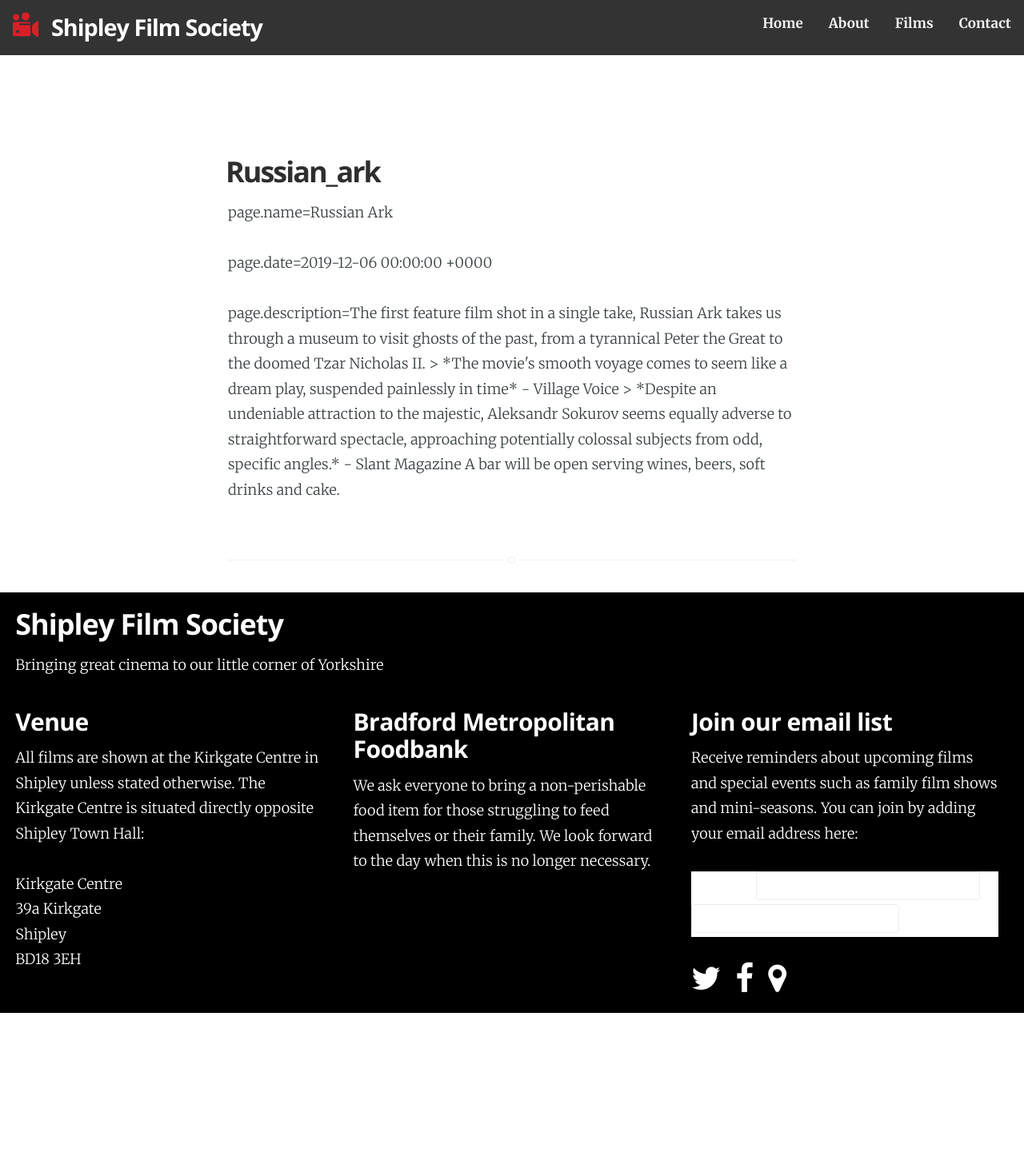
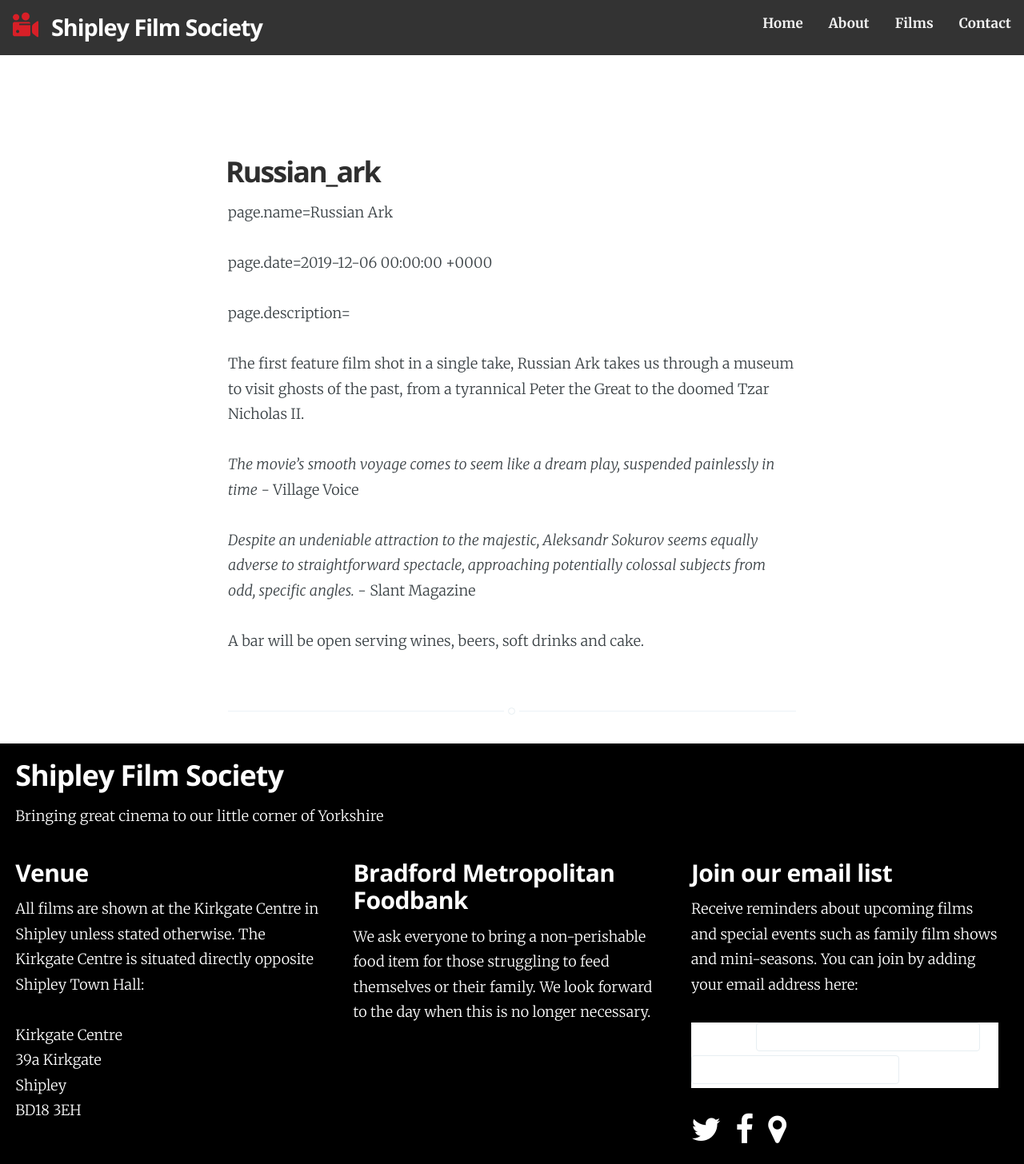
Before and after one commit to caprenter/shipley-film-society, a Jekyll site: the page built from _poc-films/russian_ark.md, in a window 1280 px wide. Shown: the whole page at 80% size. Built offline with Jekyll 4.4.1, drawn with Linux system fonts in a browser that asks for light colours; nearby versions of some CDN libraries; comment, search, counter and statistics services are not loaded; before the commit the page ends 1267 px from its top, so only the background shows below that; some of the changed lines change nothing that is shown.

Commit message:
Issue #27 some suggestions on howto fix formatting
Uses in if staetement for descriptions instead ogf unless
Uses 'lterla style' to format the front matter
Uses 'markdownify' to format the text from front matter

```diff
--- a/_layouts/from-csv.html
+++ b/_layouts/from-csv.html
@@ -4,6 +4,6 @@ layout: page
 <p>page.name={{ page.name }}</p>
 <p>page.date={{ page.date }}</p>
 <!-- Below does not work -->
-{% unless page.description == empty %}
-  <p>page.description={{ page.description }}</p>
-{% endunless %}
+{% if page.description %}
+  <p>page.description={{ page.description | markdownify}}</p>
+{% endif %}
--- a/_poc-films/russian_ark.md
+++ b/_poc-films/russian_ark.md
@@ -14,13 +14,20 @@ youtube: https://www.youtube.com/embed/ZV1kphEEXn8
 short-description: 'The first feature film shot in a single take, Russian Ark takes
   us through a museum to visit ghosts of the past, from a tyrannical Peter the Great
   to the doomed Tzar Nicholas II.  '
-description: "The first feature film shot in a single take, Russian Ark takes us through
+description: |-
+  The first feature film shot in a single take, Russian Ark takes us through
   a museum to visit ghosts of the past, from a tyrannical Peter the Great to the doomed
-  Tzar Nicholas II.  \n\n> *The movie's smooth voyage comes to seem like a dream play,
-  suspended painlessly in time* - Village Voice  \n\n> *Despite an undeniable attraction
+  Tzar Nicholas II.
+
+  *The movie's smooth voyage comes to seem like a dream play,
+  suspended painlessly in time* - Village Voice
+
+  *Despite an undeniable attraction
   to the majestic, Aleksandr Sokurov seems equally adverse to straightforward spectacle,
   approaching potentially colossal subjects from odd, specific angles.* - Slant Magazine
-  \ \n\nA bar will be open serving wines, beers, soft drinks and cake."
+
+  A bar will be open serving wines, beers, soft drinks and cake.
+
 permalink: "/poc-films/russian_ark.html"
 layout: from-csv
 ---
```
Also changed, not shown: Gemfile.lock.
